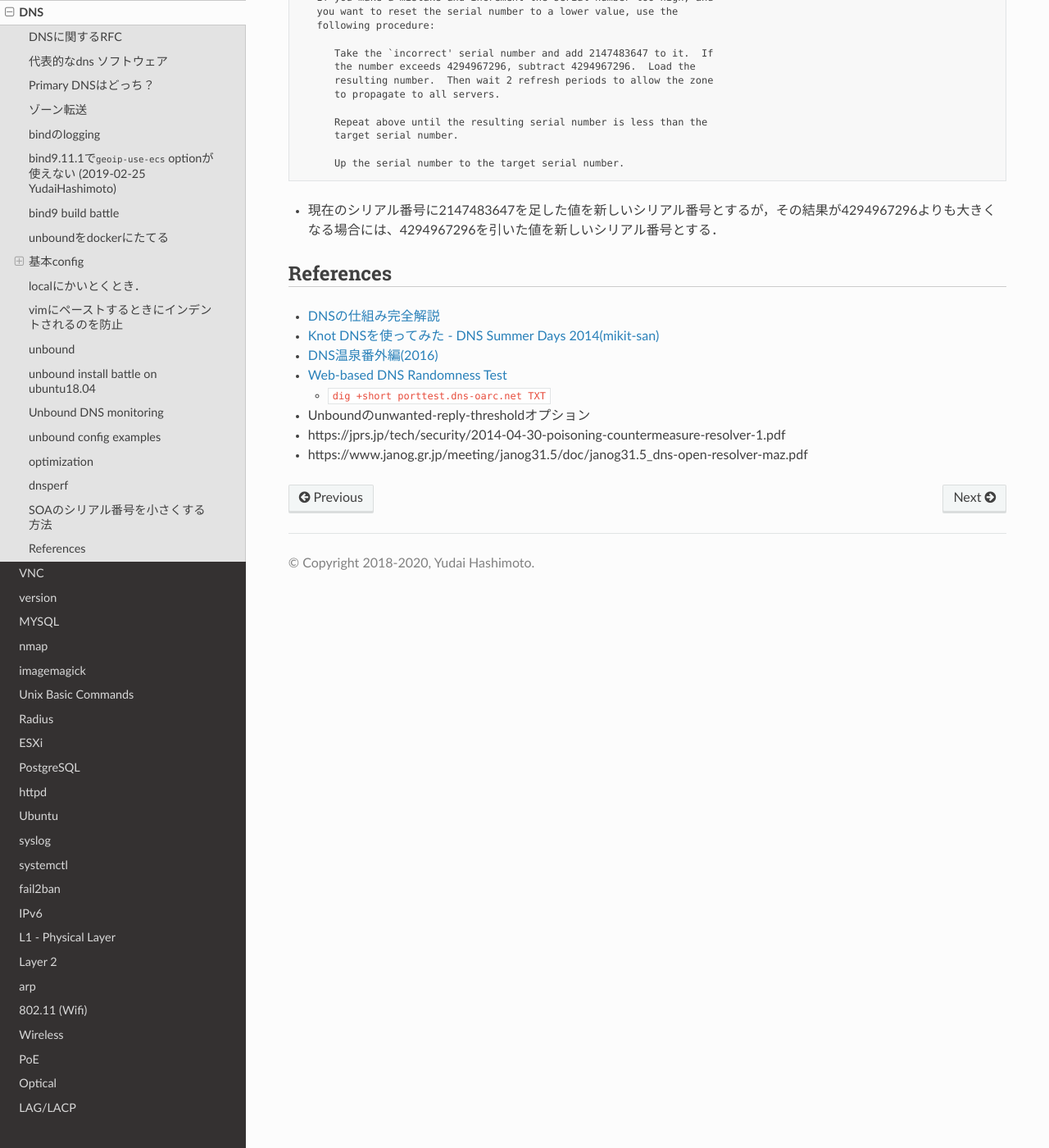
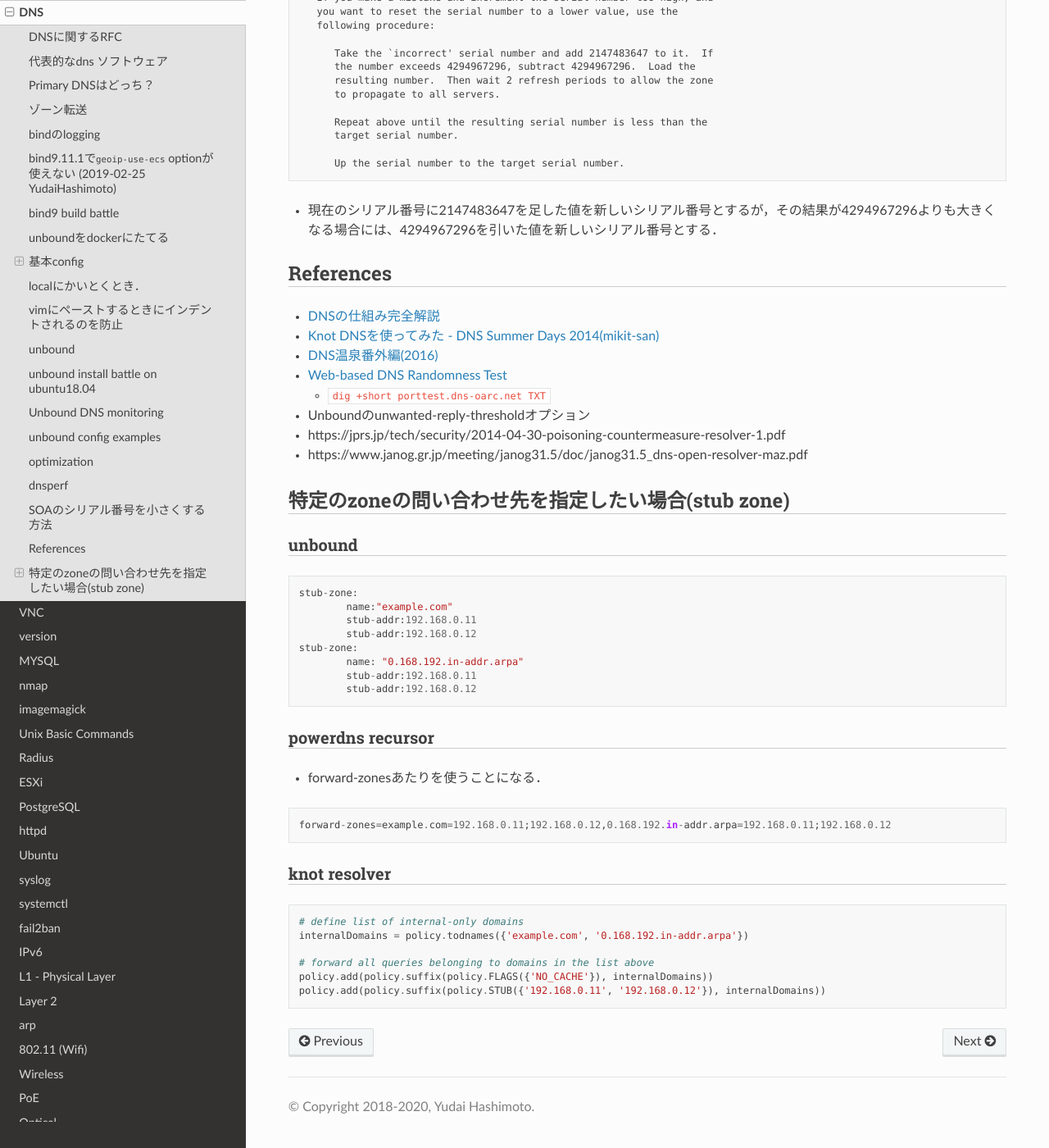
Before and after one commit to jp7fkf/JP7FKF-Warehouse, a Sphinx documentation site: the page built from source/unix/dns.md, in a window 1280 px wide and 1400 px high, scrolled down 6991 px. Shown: the whole window at 82% size. Built offline with Sphinx 7.4.7 and the Read the Docs theme 2.0.0, drawn with Linux system fonts in a browser that asks for light colours.

Commit message:
2021-05-23 21:55:27 JST

````diff
--- a/source/unix/dns.md
+++ b/source/unix/dns.md
@@ -312,3 +312,33 @@ unbound-host/bionic 1.6.7-1ubuntu2 amd64
 - Unboundのunwanted-reply-thresholdオプション
 - https://jprs.jp/tech/security/2014-04-30-poisoning-countermeasure-resolver-1.pdf
 - https://www.janog.gr.jp/meeting/janog31.5/doc/janog31.5_dns-open-resolver-maz.pdf
+
+## 特定のzoneの問い合わせ先を指定したい場合(stub zone)
+### unbound
+```
+stub-zone:
+        name:"example.com"
+        stub-addr:192.168.0.11
+        stub-addr:192.168.0.12
+stub-zone:
+        name: "0.168.192.in-addr.arpa"
+        stub-addr:192.168.0.11
+        stub-addr:192.168.0.12
+```
+
+### powerdns recursor
+
+- forward-zonesあたりを使うことになる．
+```
+forward-zones=example.com=192.168.0.11;192.168.0.12,0.168.192.in-addr.arpa=192.168.0.11;192.168.0.12
+```
+
+### knot resolver
+```
+# define list of internal-only domains
+internalDomains = policy.todnames({'example.com', '0.168.192.in-addr.arpa'})
+
+# forward all queries belonging to domains in the list above
+policy.add(policy.suffix(policy.FLAGS({'NO_CACHE'}), internalDomains))
+policy.add(policy.suffix(policy.STUB({'192.168.0.11', '192.168.0.12'}), internalDomains))
+```
````
